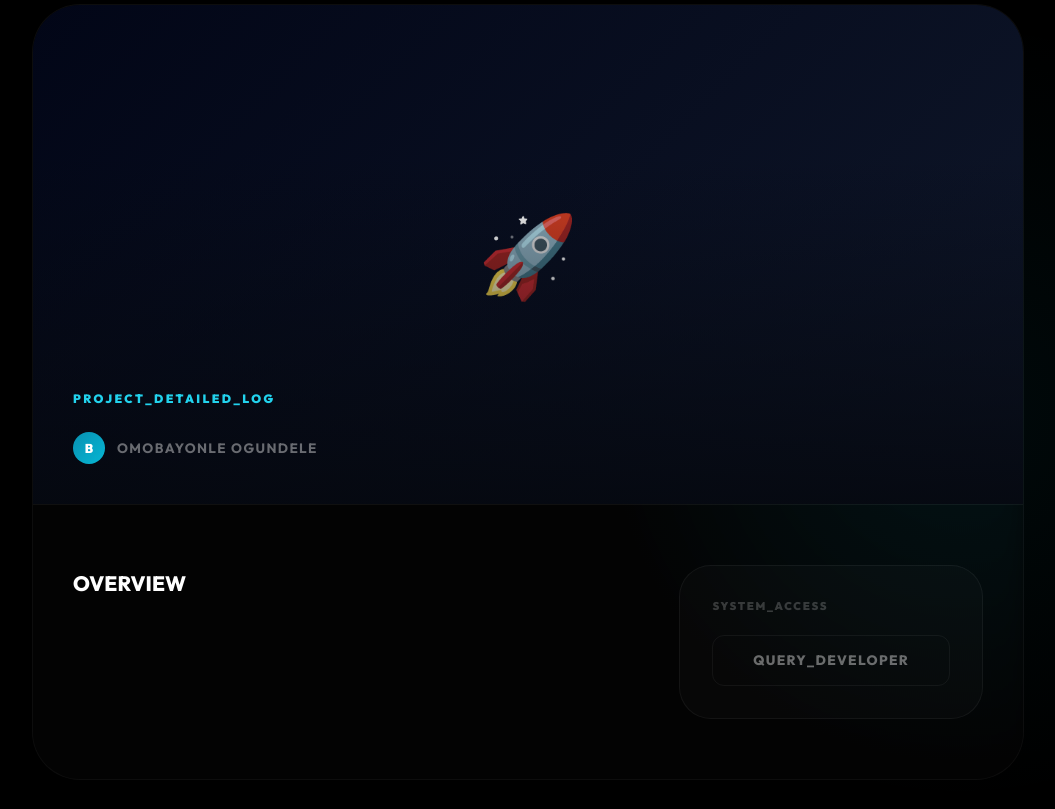
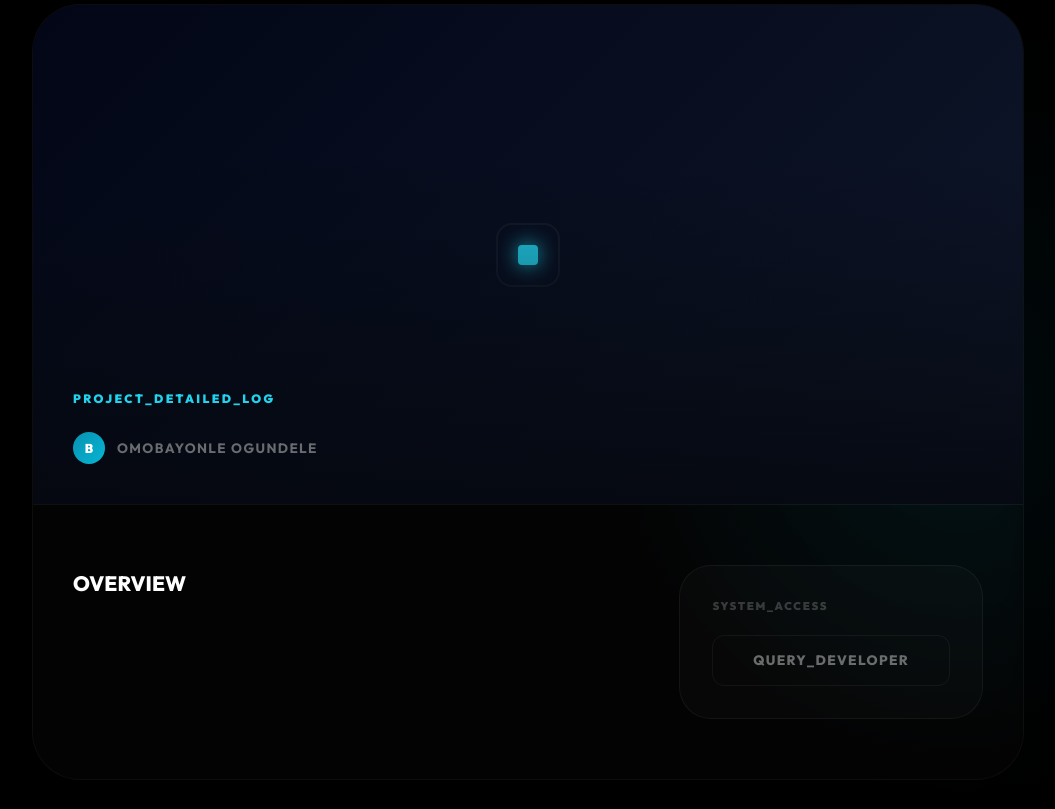
Before and after one commit to BayoJohn/Porfoli-website, a Flask app: template app/templates/project_detail.html in a window 1280 px wide. Shown: the part 192-1001 px from the top of the page, without its empty margins (112-1167 px from the left). Run offline with Flask 3, Linux system fonts and the light colour scheme; the template is opened without the code that fills it, so the values that code supplies are empty; some libraries are stand-ins or nearby versions.

Commit message:
fix: remove rocket emoji placeholder from project detail page

```diff
--- a/app/templates/project_detail.html
+++ b/app/templates/project_detail.html
@@ -75,7 +75,11 @@
             {% if project.image %}
             <img src="/static/uploads/{{ project.image }}" alt="{{ project.title }}">
             {% else %}
-            <div style="width:100%;height:100%;background:linear-gradient(135deg,#020617,#0f172a);display:flex;align-items:center;justify-content:center;font-size:5rem;">🚀</div>
+            <div style="width:100%;height:100%;background:linear-gradient(135deg,#020617,#0f172a);display:flex;align-items:center;justify-content:center;">
+                <div style="width:64px;height:64px;border:2px solid rgba(255,255,255,0.05);border-radius:16px;display:flex;align-items:center;justify-content:center;">
+                    <div style="width:20px;height:20px;background:var(--cyan-light);border-radius:4px;box-shadow:0 0 20px var(--cyan-light);"></div>
+                </div>
+            </div>
             {% endif %}
             <div style="position:absolute;inset:0;background:linear-gradient(to top, rgba(5,8,15,0.9) 0%, transparent 70%);"></div>
 
```
